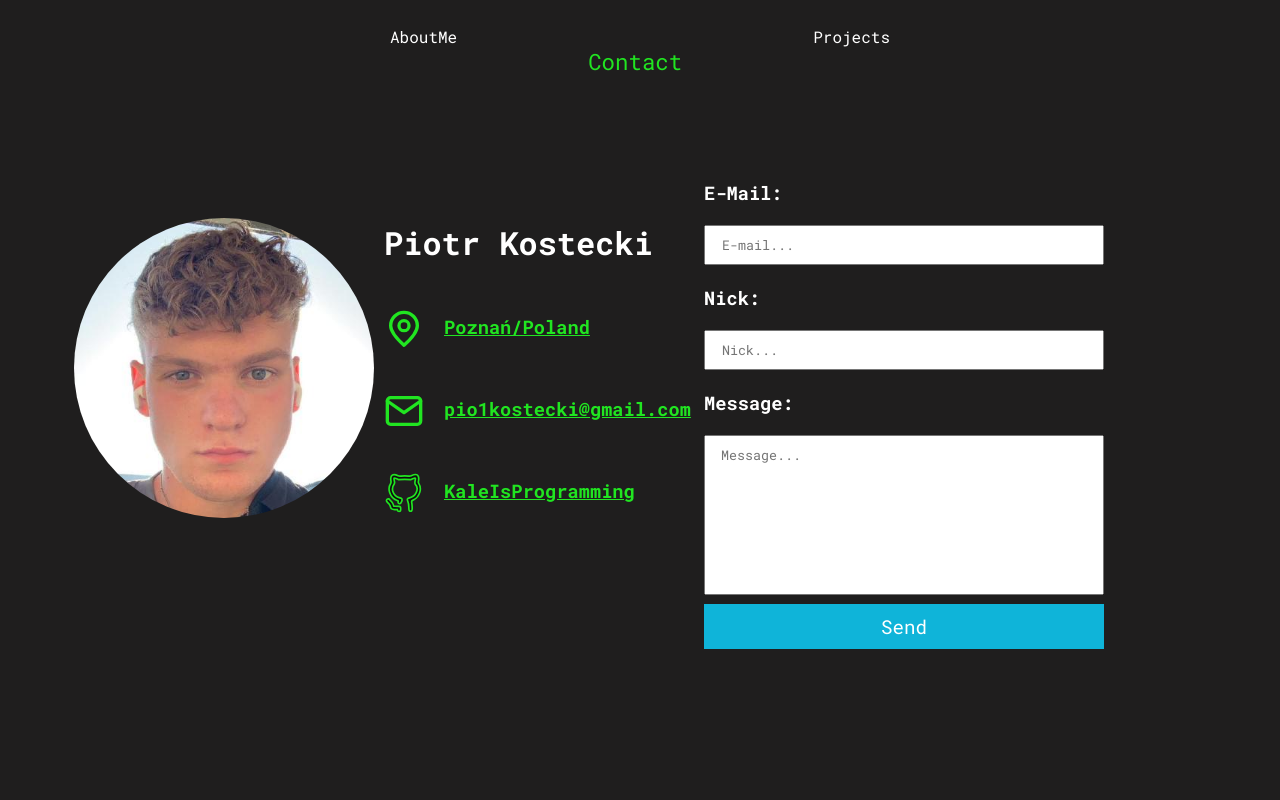
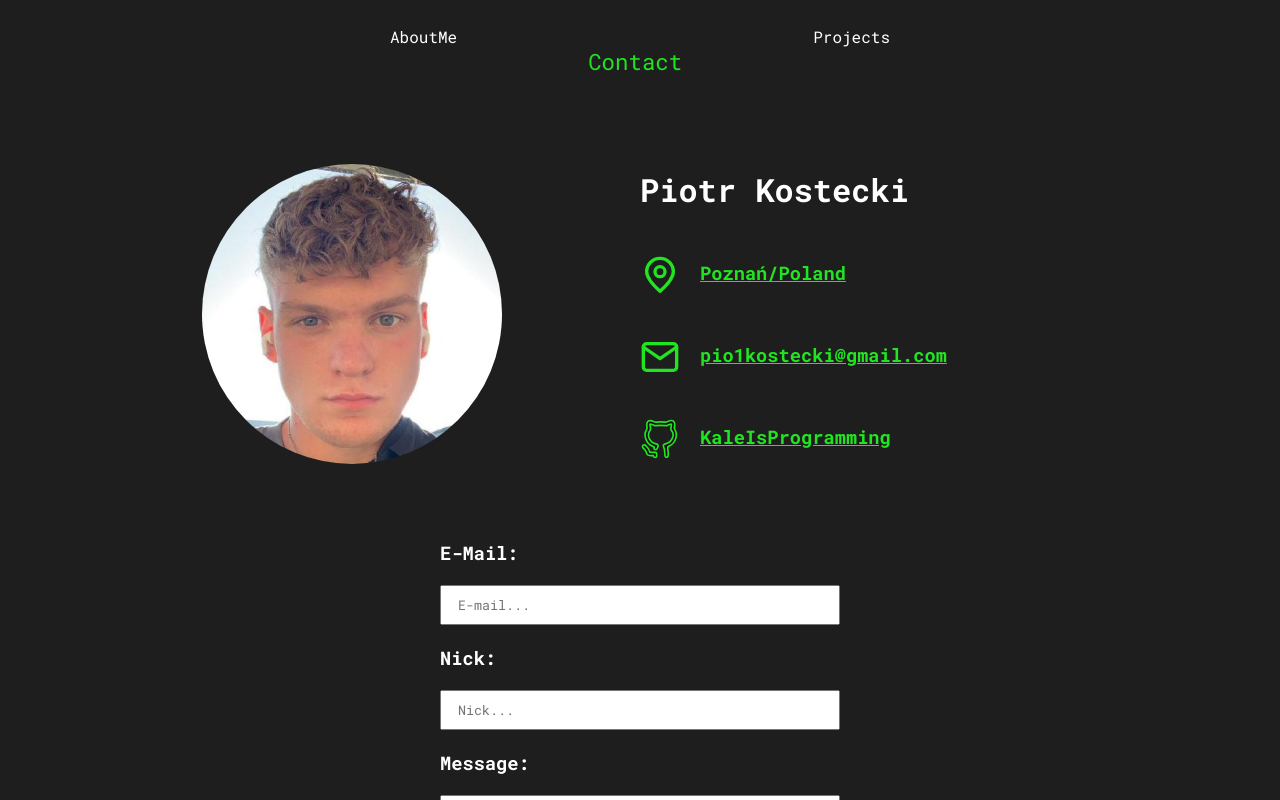
Before and after one commit to KaleIsProgramming/Portfolio, a React (Create React App) app in the folder front-end/: page /contact in a window 1280 px wide. Built offline with nearby package versions, Linux system fonts and the light colour scheme.

Commit message:
feat: added responsibility for contact page
feat: added responsibility for contact page

```diff
--- a/front-end/src/components/ContactInfo.tsx
+++ b/front-end/src/components/ContactInfo.tsx
@@ -34,9 +34,38 @@ export const ContactInfo = () => {
 }
 
 const ContactInfoContainer = styled.div`
-    height: 60%;
+    min-height: 40vh;
     width: 50%;
     display: flex;
+
+
+    @media screen and (max-width: 1340px) {
+        min-height: 50vh;
+        margin-top: 40vh;
+        width: 90%;
+    }
+
+    @media screen and (max-width: 800px) {
+        margin-top: 60vh;
+        min-height: 80vh;
+        flex-direction: column;
+        align-items: center;
+
+        div {
+            height: 50%;
+        }
+    }
+
+    @media screen and (max-width: 400px) {
+        margin-top: 100vh;
+        min-height: 120vh;
+        flex-direction: column;
+        align-items: center;
+
+        div {
+            height: 50%;
+        }
+    }
 `;
 
 const DataContainer = styled.div`
@@ -55,6 +84,10 @@ const PhotoContainer = styled.div`
         height: 300px;
         width: 300px;
         border-radius: 50%;
+    }
+
+    @media screen and (max-width: 800px) {
+        width: 100%;
     }
 `
 
--- a/front-end/src/components/SendMailComponent.tsx
+++ b/front-end/src/components/SendMailComponent.tsx
@@ -32,10 +32,19 @@ const MainContainer = styled.form`
     display: flex;
     justify-content: center;
     flex-direction: column;
+    overflow: visible;
+
+    @media screen and (max-width: 1340px) {
+        min-height: 50vh;
+        align-items: center;
+        width: 60%;
+        margin-bottom: 5%;
+    }
 `;
 
 const InputContainer = styled.div`
     color: white;
+    overflow: visible;
 
     h3 {
         margin: 20px 0px;
@@ -64,5 +73,28 @@ const InputContainer = styled.div`
         border: none;
         margin-top: 5px;
         font-size: 1.2rem;
+        cursor: pointer;
+    }
+
+    @media screen and (max-width: 1340px) {
+        width: 400px;
+
+        input {
+            width: 100%;
+        }
+
+        button {
+            width: 100%;
+        }
+
+        textarea {
+            width: 100%;
+        }
+    }
+
+    @media screen and (max-width: 600px) {
+        width: 300px;
+
+
     }
 `;
--- a/front-end/src/pages/ContactPage.tsx
+++ b/front-end/src/pages/ContactPage.tsx
@@ -17,4 +17,33 @@ const StyledContactPage = styled.div`
     display: flex;
     justify-content: center;
     align-items: center;
+
+    @media screen and (max-width: 1340px) {
+
+        flex-direction: column;
+        overflow-y: scroll;
+
+
+    }
+
+    ::-webkit-scrollbar {
+        width: 8px;
+        height: 90%;
+
+    }
+
+    ::-webkit-scrollbar-track {
+        background: #525151;
+        border-radius: 10px;
+    }
+
+    ::-webkit-scrollbar-thumb {
+        background: #888;
+        border-radius: 10px;
+    }
+
+    ::-webkit-scrollbar-thumb:hover {
+        background: #111111;
+    }
+
 `;
```
